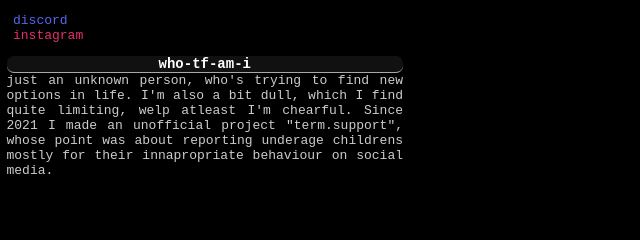
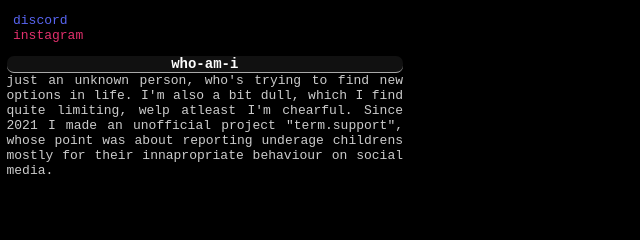
Before and after one commit to xoolpb/xoolpb.github.io, a plain HTML site: page index.html in a window 1280 px wide. Shown: the top 240 px of the page, 0-640 px from the left. Drawn offline with Linux system fonts and the light colour scheme.

Commit message:
Update index.html

```diff
--- a/index.html
+++ b/index.html
@@ -14,7 +14,7 @@
         <a href="https://instagram.com/xoolpb" target="_blank" class="instagram-link">instagram</a>
     </div>
     <div class="menu-blog">
-        <h1 class="menu-blog-heading">who-tf-am-i</h1>
+        <h1 class="menu-blog-heading">who-am-i</h1>
         <p class="menu-blog-text">just an unknown person, who's trying to
             find new options in life. I'm also a bit dull, which
             I find quite limiting, welp atleast I'm chearful.
```
